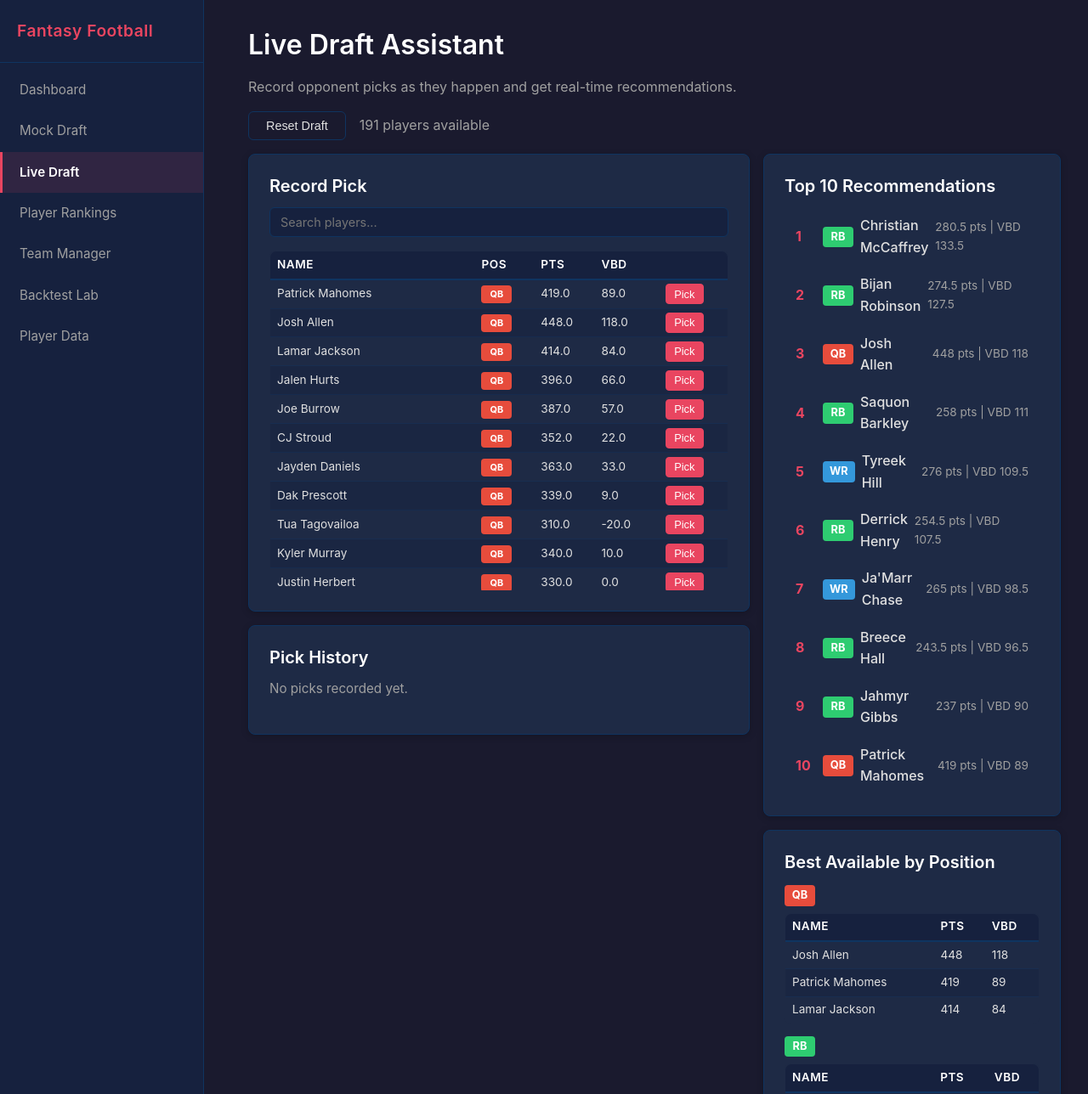
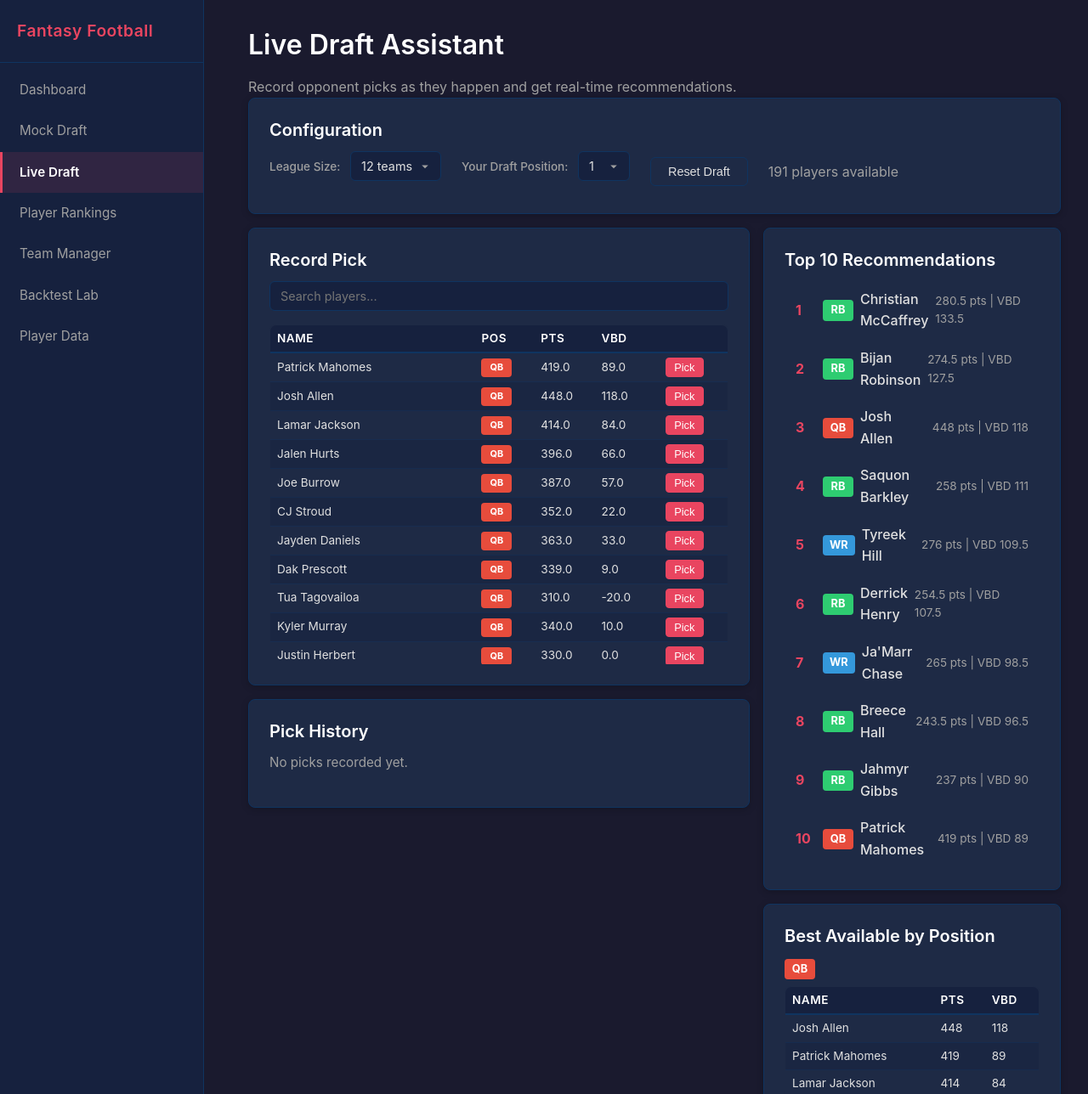
Before and after one commit to mwilliams2733/fantasy_football, a Flask app: page /live-draft in a window 1280 px wide. Shown: the top 1288 px of the page at 85% size. Run offline with Flask 3, Linux system fonts and the light colour scheme; some libraries are stand-ins or nearby versions.

Commit message:
fix: add config panel and proper init endpoint to live draft assistant
- Add league size and draft position configuration inputs
- Add GET /api/live-draft/recommendations endpoint for clean initialization
- Replace __init__ hack with proper GET request on page load

Co-Authored-By: Claude Opus 4.6 <noreply@anthropic.com>

```diff
--- a/web/app.py
+++ b/web/app.py
@@ -295,6 +295,36 @@ def api_live_draft_pick():
     })
 
 
+@app.route("/api/live-draft/recommendations", methods=["GET"])
+def api_live_draft_recommendations():
+    """Get current recommendations without modifying player pool."""
+    session_players = app.config.get("_live_draft_players")
+    if session_players is None:
+        session_players = _load_and_prepare()
+        app.config["_live_draft_players"] = session_players
+
+    needs = [RosterSlot.QB, RosterSlot.RB, RosterSlot.WR, RosterSlot.TE,
+             RosterSlot.FLEX, RosterSlot.K, RosterSlot.DEF]
+    recs = get_draft_recommendations(session_players, needs, num_recommendations=10)
+    best_by_pos = {}
+    for pos in Position:
+        best = get_best_available_by_position(session_players, pos, count=3)
+        best_by_pos[pos.value] = [
+            {"name": p.name, "points": round(p.fantasy_points, 1), "vbd": round(p.vbd_score, 1)}
+            for p in best
+        ]
+
+    return jsonify({
+        "recommendations": [
+            {"name": p.name, "position": p.position.value,
+             "points": round(p.fantasy_points, 1), "vbd": round(p.vbd_score, 1)}
+            for p in recs
+        ],
+        "best_by_position": best_by_pos,
+        "available_count": len(session_players),
+    })
+
+
 @app.route("/api/live-draft/reset", methods=["POST"])
 def api_live_draft_reset():
     """Reset the live draft player pool."""
--- a/web/templates/live_draft.html
+++ b/web/templates/live_draft.html
@@ -7,9 +7,27 @@
 <h1>Live Draft Assistant</h1>
 <p class="text-secondary">Record opponent picks as they happen and get real-time recommendations.</p>
 
-<div style="display: flex; align-items: center; gap: 1rem; margin: 1rem 0;">
-    <button class="btn-secondary" onclick="resetDraft()">Reset Draft</button>
-    <span id="available-count" class="text-secondary">{{ players|length }} players available</span>
+<div class="card" style="margin-bottom: 1rem;">
+    <h3>Configuration</h3>
+    <div style="display: flex; align-items: center; gap: 1.5rem; flex-wrap: wrap;">
+        <label>League Size:
+            <select id="league-size" class="search-input" style="width: auto; display: inline-block; margin-left: 0.5rem;">
+                <option value="8">8 teams</option>
+                <option value="10">10 teams</option>
+                <option value="12" selected>12 teams</option>
+                <option value="14">14 teams</option>
+            </select>
+        </label>
+        <label>Your Draft Position:
+            <select id="draft-position" class="search-input" style="width: auto; display: inline-block; margin-left: 0.5rem;">
+                {% for i in range(1, 13) %}
+                <option value="{{ i }}">{{ i }}</option>
+                {% endfor %}
+            </select>
+        </label>
+        <button class="btn-secondary" onclick="resetDraft()">Reset Draft</button>
+        <span id="available-count" class="text-secondary">{{ players|length }} players available</span>
+    </div>
 </div>
 
 <div class="int-draft-layout">
@@ -163,15 +181,15 @@
 
     // Load initial recommendations on page load
     document.addEventListener('DOMContentLoaded', () => {
-        // Fire a dummy pick request with empty name to get initial recs
-        // Or we can just load fresh recs by posting with a non-existent player
-        postJSON('/api/live-draft/pick', { player_name: '__init__' })
+        fetch('/api/live-draft/recommendations')
+            .then(res => res.json())
             .then(data => {
                 renderRecommendations(data.recommendations);
                 renderBestByPosition(data.best_by_position);
                 document.getElementById('available-count').textContent =
                     data.available_count + ' players available';
-            });
+            })
+            .catch(err => console.error('Failed to load recommendations:', err));
     });
 </script>
 {% endblock %}
```
